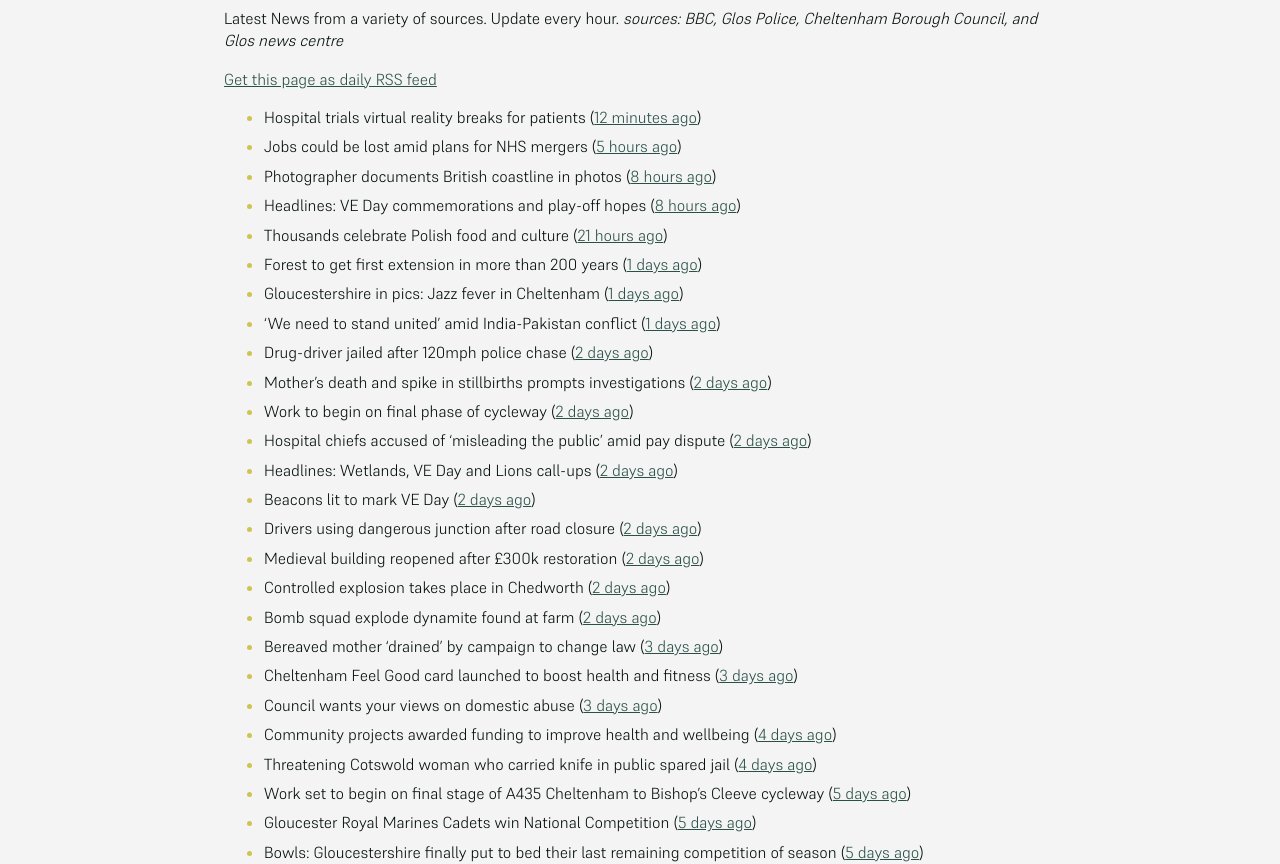
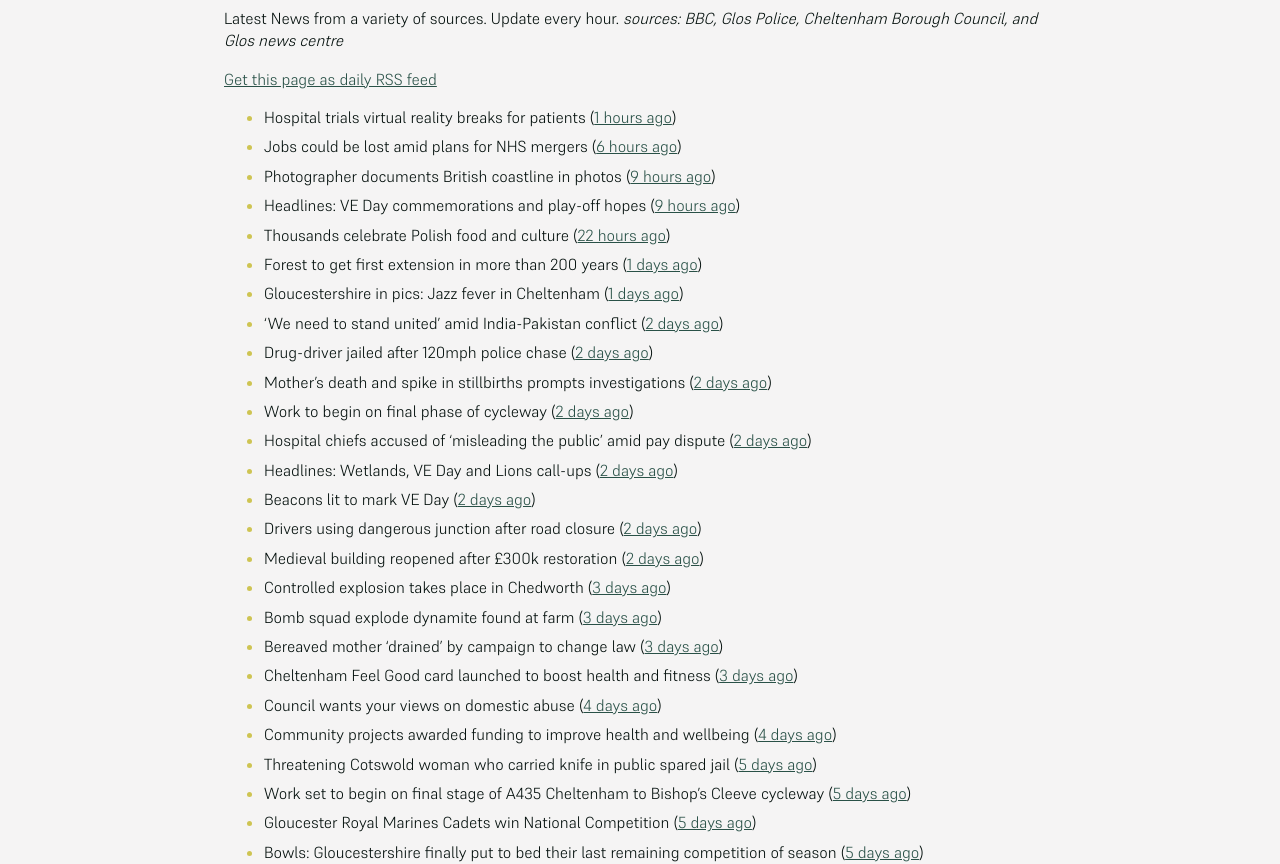
Before and after one commit to mat-0/cheltenham-open-data, a Jekyll site: the page built from _pages/news.md, in a window 1280 px wide and 1400 px high. Shown: the part 266-1130 px from the top of the window. Built offline with Jekyll 4.4.1, drawn with Linux system fonts in a browser that asks for light colours; some of the changed text lies outside the part shown.

Commit message:
Updated 2025-05-11 15:58:01

```diff
--- a/_pages/news.md
+++ b/_pages/news.md
@@ -12,14 +12,14 @@ _sources: BBC, Glos Police, Cheltenham Borough Council, and Glos news centre_
 [Get this page as daily RSS feed](/daily.rss)
 
 <!-- news_marker starts -->
-- Hospital trials virtual reality breaks for patients ([12 minutes ago](https://www.bbc.com/news/articles/c98py6k423xo))
-- Jobs could be lost amid plans for NHS mergers ([5 hours ago](https://www.bbc.com/news/articles/cq54e3ned40o))
-- Photographer documents British coastline in photos ([8 hours ago](https://www.bbc.com/news/articles/cewdlqzxello))
-- Headlines: VE Day commemorations and play-off hopes ([8 hours ago](https://www.bbc.com/news/articles/c8070x0r38jo))
-- Thousands celebrate Polish food and culture ([21 hours ago](https://www.bbc.com/news/articles/c861904v5ego))
+- Hospital trials virtual reality breaks for patients ([1 hours ago](https://www.bbc.com/news/articles/c98py6k423xo))
+- Jobs could be lost amid plans for NHS mergers ([6 hours ago](https://www.bbc.com/news/articles/cq54e3ned40o))
+- Photographer documents British coastline in photos ([9 hours ago](https://www.bbc.com/news/articles/cewdlqzxello))
+- Headlines: VE Day commemorations and play-off hopes ([9 hours ago](https://www.bbc.com/news/articles/c8070x0r38jo))
+- Thousands celebrate Polish food and culture ([22 hours ago](https://www.bbc.com/news/articles/c861904v5ego))
 - Forest to get first extension in more than 200 years ([1 days ago](https://www.bbc.com/news/articles/cx2w2d1ww0yo))
 - Gloucestershire in pics: Jazz fever in Cheltenham ([1 days ago](https://www.bbc.com/news/articles/cql23676qlgo))
-- 'We need to stand united' amid India-Pakistan conflict ([1 days ago](https://www.bbc.com/news/articles/cx202gvxgj7o))
+- 'We need to stand united' amid India-Pakistan conflict ([2 days ago](https://www.bbc.com/news/articles/cx202gvxgj7o))
 - Drug-driver jailed after 120mph police chase ([2 days ago](https://www.bbc.com/news/articles/c8jgl2gdj3jo))
 - Mother’s death and spike in stillbirths prompts investigations ([2 days ago](https://gloucesternewscentre.co.uk/mothers-death-and-spike-in-stillbirths-prompts-investigations/))
 - Work to begin on final phase of cycleway ([2 days ago](https://www.bbc.com/news/articles/cjwq3242dego))
@@ -28,13 +28,13 @@ _sources: BBC, Glos Police, Cheltenham Borough Council, and Glos news centre_
 - Beacons lit to mark VE Day ([2 days ago](https://www.bbc.com/news/videos/c74nln2wnzko))
 - Drivers using dangerous junction after road closure ([2 days ago](https://www.bbc.com/news/articles/c0qnq5jvwz0o))
 - Medieval building reopened after £300k restoration ([2 days ago](https://www.bbc.com/news/articles/cwy6y3d1xz0o))
-- Controlled explosion takes place in Chedworth ([2 days ago](https://gloucesternewscentre.co.uk/controlled-explosion-takes-place-in-chedworth/))
-- Bomb squad explode dynamite found at farm ([2 days ago](https://www.bbc.com/news/articles/c0k34gzdmxko))
+- Controlled explosion takes place in Chedworth ([3 days ago](https://gloucesternewscentre.co.uk/controlled-explosion-takes-place-in-chedworth/))
+- Bomb squad explode dynamite found at farm ([3 days ago](https://www.bbc.com/news/articles/c0k34gzdmxko))
 - Bereaved mother 'drained' by campaign to change law ([3 days ago](https://www.bbc.com/news/articles/c99p985r1xgo))
 - Cheltenham Feel Good card launched to boost health and fitness ([3 days ago](https://www.cheltenham.gov.uk/news/article/3007/cheltenham_feel_good_card_launched_to_boost_health_and_fitness))
-- Council wants your views on domestic abuse ([3 days ago](https://gloucesternewscentre.co.uk/council-wants-your-views-on-domestic-abuse/))
+- Council wants your views on domestic abuse ([4 days ago](https://gloucesternewscentre.co.uk/council-wants-your-views-on-domestic-abuse/))
 - Community projects awarded funding to improve health and wellbeing ([4 days ago](https://www.cheltenham.gov.uk/news/article/3006/community_projects_awarded_funding_to_improve_health_and_wellbeing))
-- Threatening Cotswold woman who carried knife in public spared jail ([4 days ago](https://gloucesternewscentre.co.uk/threatening-cotswold-woman-who-carried-knife-in-public-spared-jail/))
+- Threatening Cotswold woman who carried knife in public spared jail ([5 days ago](https://gloucesternewscentre.co.uk/threatening-cotswold-woman-who-carried-knife-in-public-spared-jail/))
 - Work set to begin on final stage of A435 Cheltenham to Bishop’s Cleeve cycleway ([5 days ago](https://gloucesternewscentre.co.uk/work-set-to-begin-on-final-stage-of-a435-cheltenham-to-bishops-cleeve-cycleway/))
 - Gloucester Royal Marines Cadets win National Competition ([5 days ago](https://gloucesternewscentre.co.uk/gloucester-royal-marines-cadets-win-national-competition/))
 - Bowls: Gloucestershire finally put to bed their last remaining competition of season ([5 days ago](https://gloucesternewscentre.co.uk/bowls-gloucestershire-finally-put-to-bed-their-last-remaining-competition-of-season/))
```
Also changed, not shown: other parts of _pages/news.md (+4 -4 lines), _data/flood.json (+5 -69 lines), _pages/fix-my-street.md (+1 -1 lines), index.md (+5 -5 lines).
